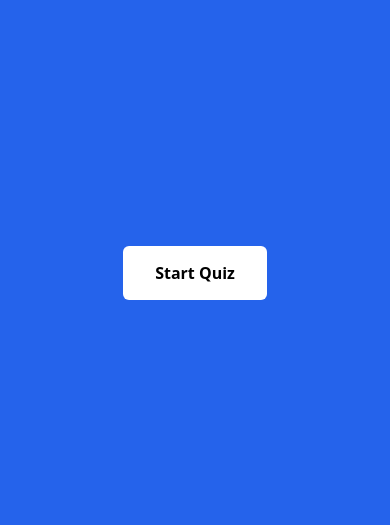
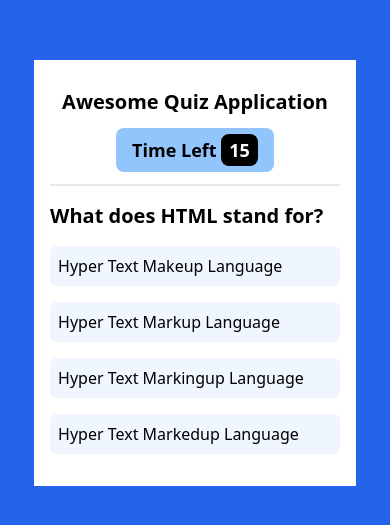
Before and after one commit to sinclare210/quiz_app, a plain HTML site: page src/index.html in a window 390 px wide. Shown: the part 149-674 px from the top of the page. Drawn offline with Linux system fonts and the light colour scheme.

Commit message:
mobile responsive question

```diff
--- a/src/index.html
+++ b/src/index.html
@@ -8,7 +8,7 @@
 </head>
 
 <body class="bg-blue-600 h-screen flex items-center justify-center">
-    <div>
+    <div class="hidden">
         <a class="py-4 px-8 bg-white rounded-md text-base font-bold cursor-pointer" id="start">
             Start Quiz
         </a>
@@ -51,10 +51,44 @@
             </div>
         </div>
     </div>
+    <!-- question part -->
+    <div id="question" class="bg-white mx-4 p-4 sm:p-6">
+        <div class="flex flex-col sm:flex-row justify-between items-center border-b-2 p-3">
+            <div class="font-bold text-xl sm:text-2xl mb-3 sm:mb-0">
+                <h3>
+                    Awesome Quiz Application
+                </h3>
+            </div>
+            <div class="flex items-center">
+                <h3 class="inline-block py-2 sm:py-3 px-4 sm:px-6 bg-blue-300 rounded-lg text-lg font-bold">
+                    Time Left
+                    <p class="inline py-1 px-2 sm:py-1.5 sm:px-3 bg-black text-white rounded-lg">
+                        15
+                    </p>
+                </h3>
+            </div>
+        </div>
+        <div class="mt-4">
+            <h1 class="font-bold text-xl sm:text-2xl">
+                What does HTML stand for?
+            </h1>
+            <div class="my-4 sm:my-6 space-y-4">
+                <p class="cursor-pointer bg-blue-50 p-2 sm:p-3 rounded-md hover:ring-2 hover:ring-blue-500">
+                    Hyper Text Makeup Language
+                </p>
+                <p class="cursor-pointer bg-blue-50 p-2 sm:p-3 rounded-md hover:ring-2 hover:ring-blue-500">
+                    Hyper Text Markup Language
+                </p>
+                <p class="cursor-pointer bg-blue-50 p-2 sm:p-3 rounded-md hover:ring-2 hover:ring-blue-500">
+                    Hyper Text Markingup Language
+                </p>
+                <p class="cursor-pointer bg-blue-50 p-2 sm:p-3 rounded-md hover:ring-2 hover:ring-blue-500">
+                    Hyper Text Markedup Language
+                </p>
+            </div>
+        </div>
+    </div>
 
-    <div id="#start">
-
-    </div>
 </body>
 <script src="./main.js">
 </script>
```
Also changed, not shown: src/output.css.
